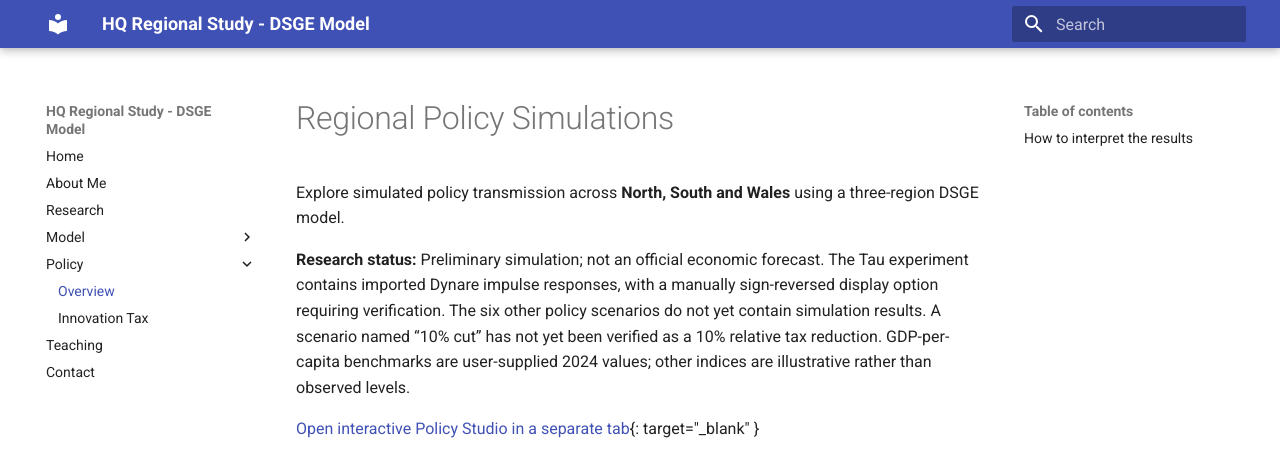
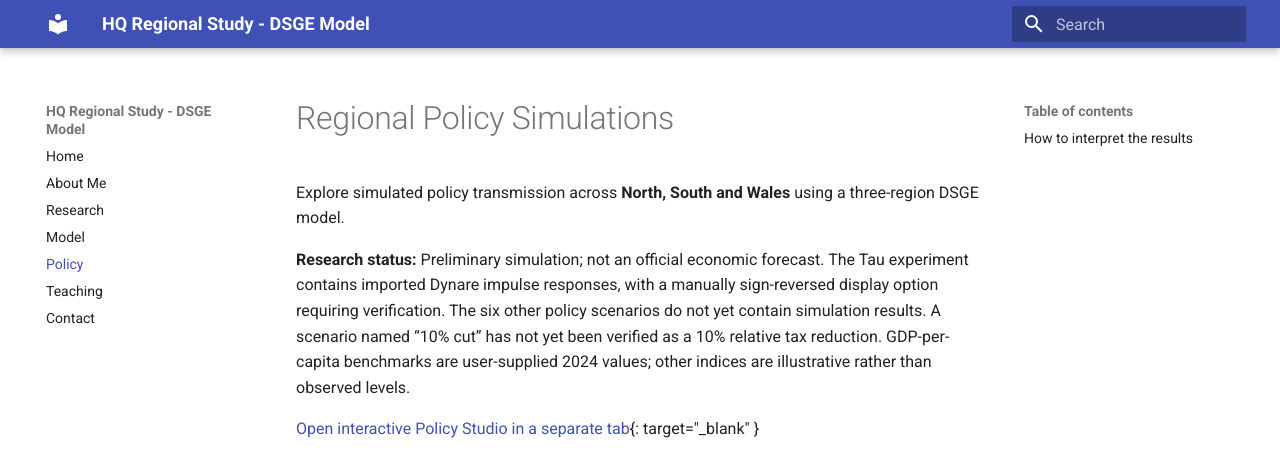
Before and after one commit to macro-structures/regional-dsge, an MkDocs documentation site: the page built from docs/policy/index.md, in a window 1280 px wide. Shown: the top 456 px of the page. Built offline with MkDocs 1.6.1 and Material for MkDocs 9.7.7, drawn with Linux system fonts in a browser that asks for light colours; grey boxes are pictures that could not be loaded.

Commit message:
Update mkdocs.yml

```diff
--- a/mkdocs.yml
+++ b/mkdocs.yml
@@ -5,11 +5,8 @@ nav:
   - Home: index.md
   - About Me: about.md
   - Research: research.md
-  - Model:
-      - Equilibrium: model/equilibrium.md
-  - Policy:
-      - Overview: policy/index.md
-      - Innovation Tax: policy/innovation-tax.md
+  - Model: model/setup.md
+  - Policy: policy/index.md
   - Teaching: teaching.md
   - Contact: contact.md
 
```
